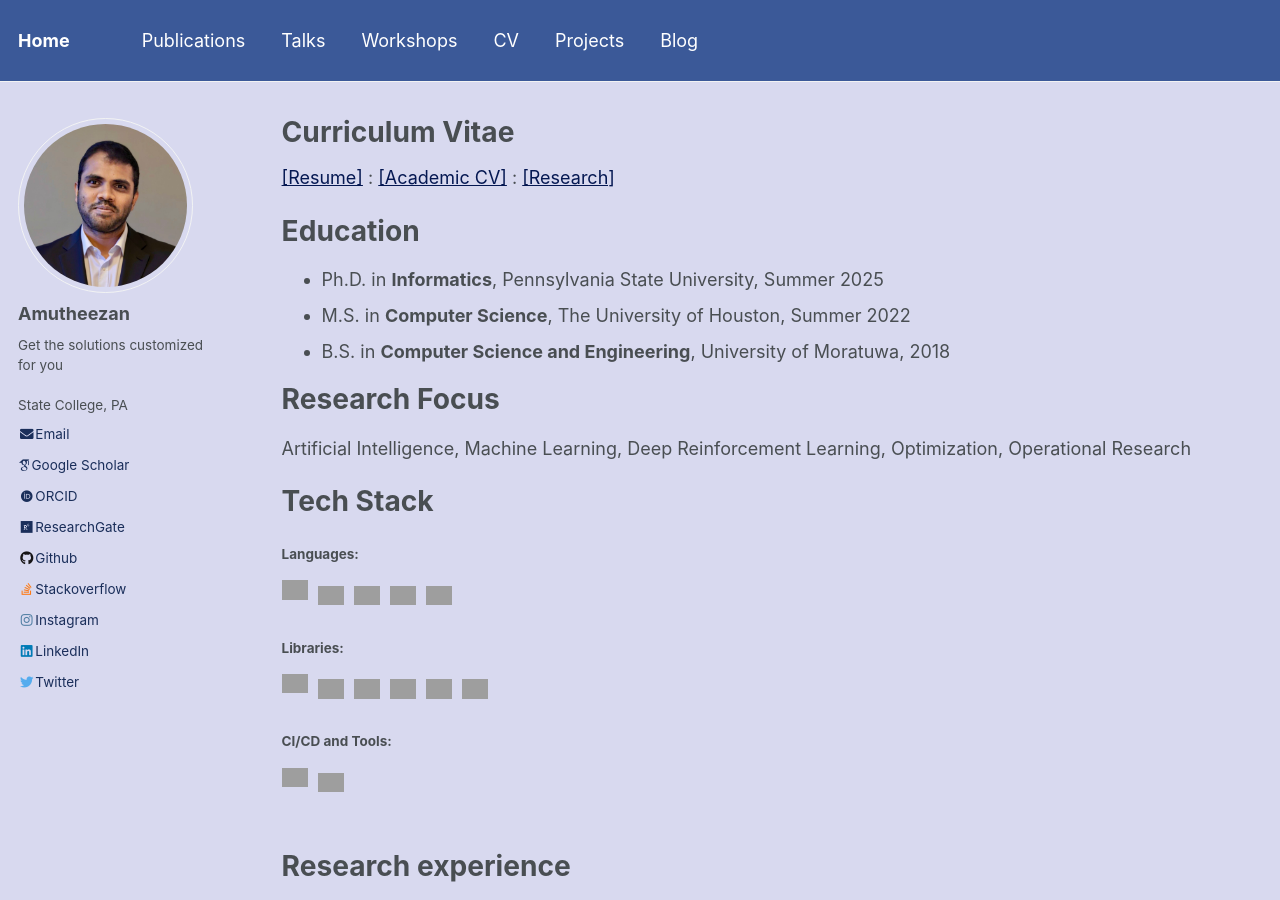
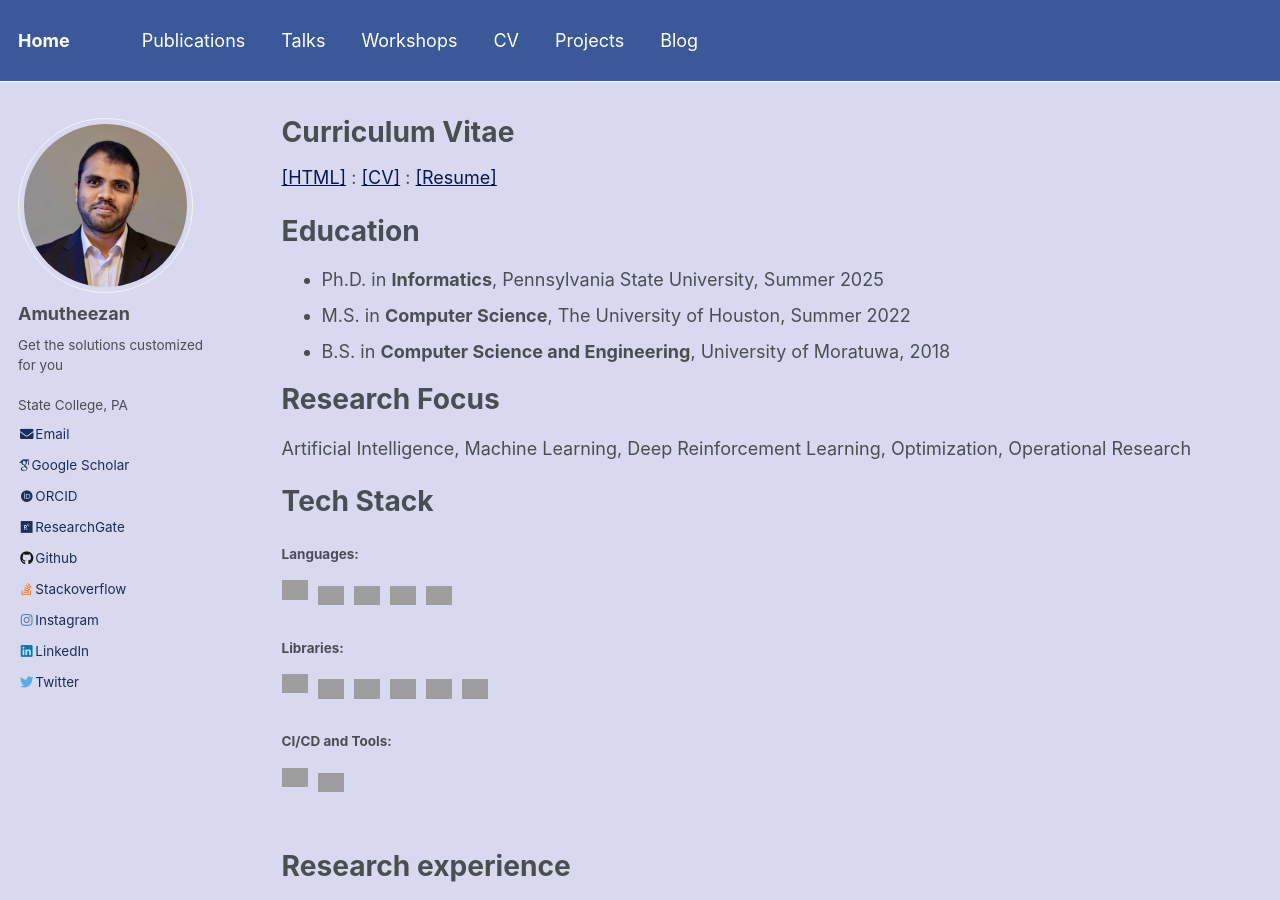
Before and after one commit to Amutheezan/amutheezan.github.io, a Jekyll site: the page built from _pages/cv.md, in a window 1280 px wide and 900 px high, cut to the strip 0-900 px from the top of the window. Built offline with Jekyll 4.4.1, drawn with Linux system fonts in a browser that asks for light colours; some web fonts are replaced; grey boxes are pictures that could not be loaded.

Commit message:
Update cv.md

```diff
--- a/_pages/cv.md
+++ b/_pages/cv.md
@@ -7,7 +7,7 @@ redirect_from:
   - /resume
 ---
 
-{% include base_path %} [[Resume]](https://amutheezan.com/resume/) :  [[Academic CV]](https://amutheezan.com/files/Amutheezan_CV.pdf) : [[Research]](https://Amutheezan.com/files/Amutheezan_Resume.pdf)
+{% include base_path %} [[HTML]](https://amutheezan.com/resume/) :  [[CV]](https://amutheezan.com/files/Amutheezan_CV.pdf) : [[Resume]](https://Amutheezan.com/files/Amutheezan_Resume.pdf)
 
 <!--- : [[Engineering]](https://Amutheezan.com/files/Amutheezan_CV_SE.pdf) --->
 
```
